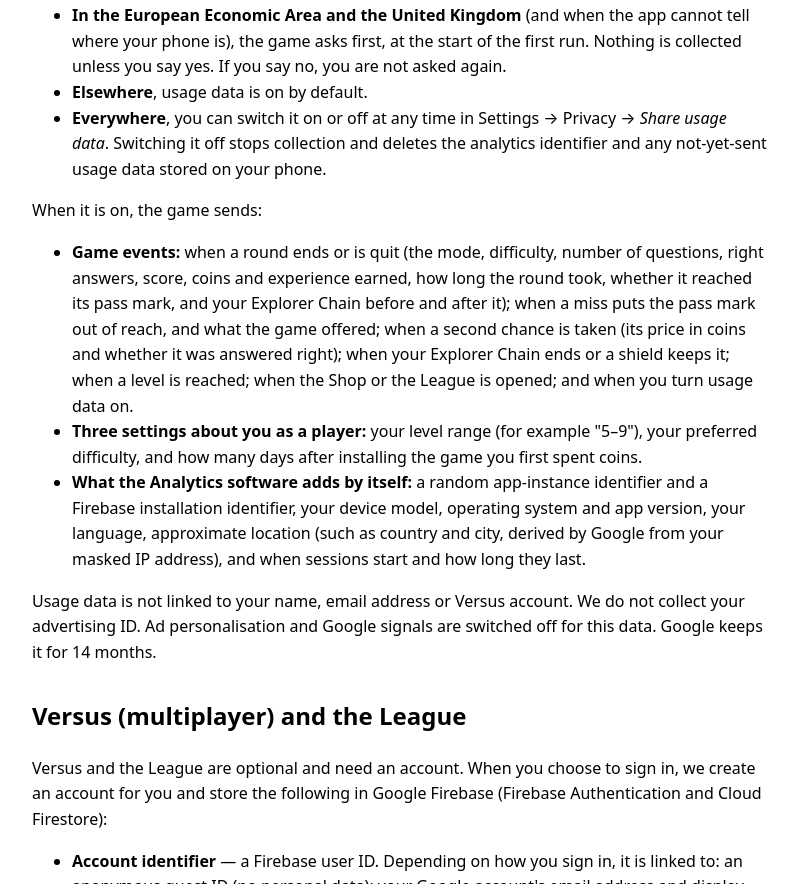
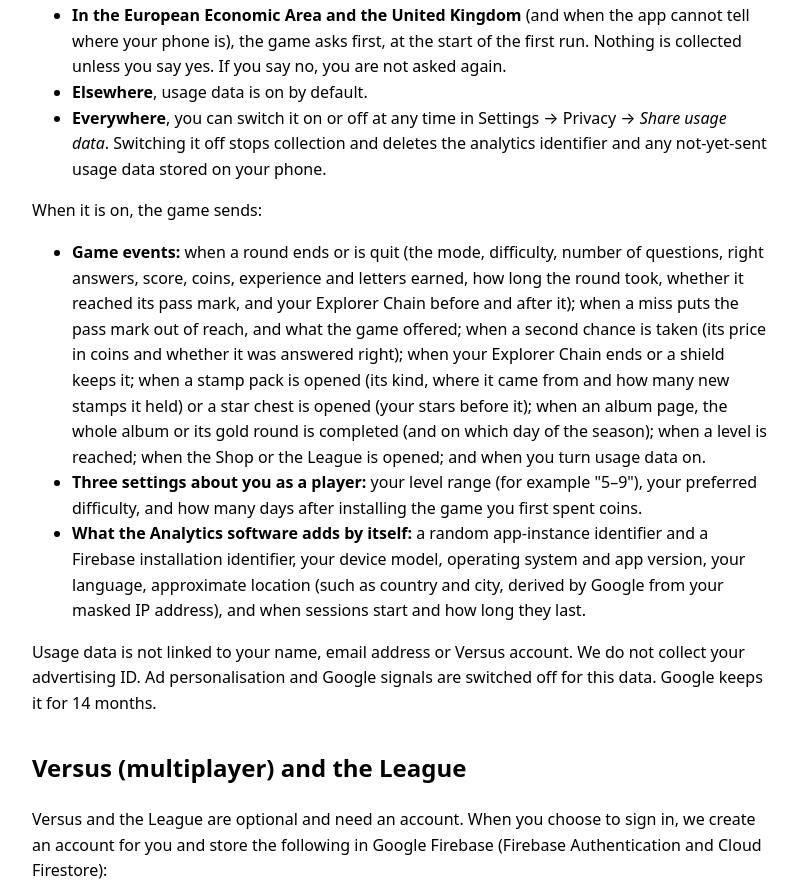
Before and after one commit to IlaiLevavi/learnland-privacy, a plain HTML site: page index.html in a window 1280 px wide. Shown: the part 642-1526 px from the top of the page, without its empty margins (240-1038 px from the left). Drawn offline with Linux system fonts and the light colour scheme.

Commit message:
Privacy policy: the album's events (letters, stamp packs, the star chest, album completions)

```diff
--- a/index.html
+++ b/index.html
@@ -17,7 +17,7 @@
 </head>
 <body>
 <h1>LearnLand — Privacy Policy</h1>
-<p class="updated">Last updated: 12 October 2026</p>
+<p class="updated">Last updated: 13 October 2026</p>
 
 <p>LearnLand is a geography quiz game. Single-player works fully offline and needs no
 account. This policy explains what data the game collects, why, who processes it, the
@@ -48,12 +48,15 @@
 <p>When it is on, the game sends:</p>
 <ul>
   <li><strong>Game events:</strong> when a round ends or is quit (the mode, difficulty,
-    number of questions, right answers, score, coins and experience earned, how long the
-    round took, whether it reached its pass mark, and your Explorer Chain before and
-    after it); when a miss puts the pass mark out of reach, and what the game offered;
+    number of questions, right answers, score, coins, experience and letters earned, how
+    long the round took, whether it reached its pass mark, and your Explorer Chain before
+    and after it); when a miss puts the pass mark out of reach, and what the game offered;
     when a second chance is taken (its price in coins and whether it was answered right);
-    when your Explorer Chain ends or a shield keeps it; when a level is reached; when the
-    Shop or the League is opened; and when you turn usage data on.</li>
+    when your Explorer Chain ends or a shield keeps it; when a stamp pack is opened (its
+    kind, where it came from and how many new stamps it held) or a star chest is opened
+    (your stars before it); when an album page, the whole album or its gold round is
+    completed (and on which day of the season); when a level is reached; when the Shop or
+    the League is opened; and when you turn usage data on.</li>
   <li><strong>Three settings about you as a player:</strong> your level range (for example
     "5–9"), your preferred difficulty, and how many days after installing the game you
     first spent coins.</li>
```
